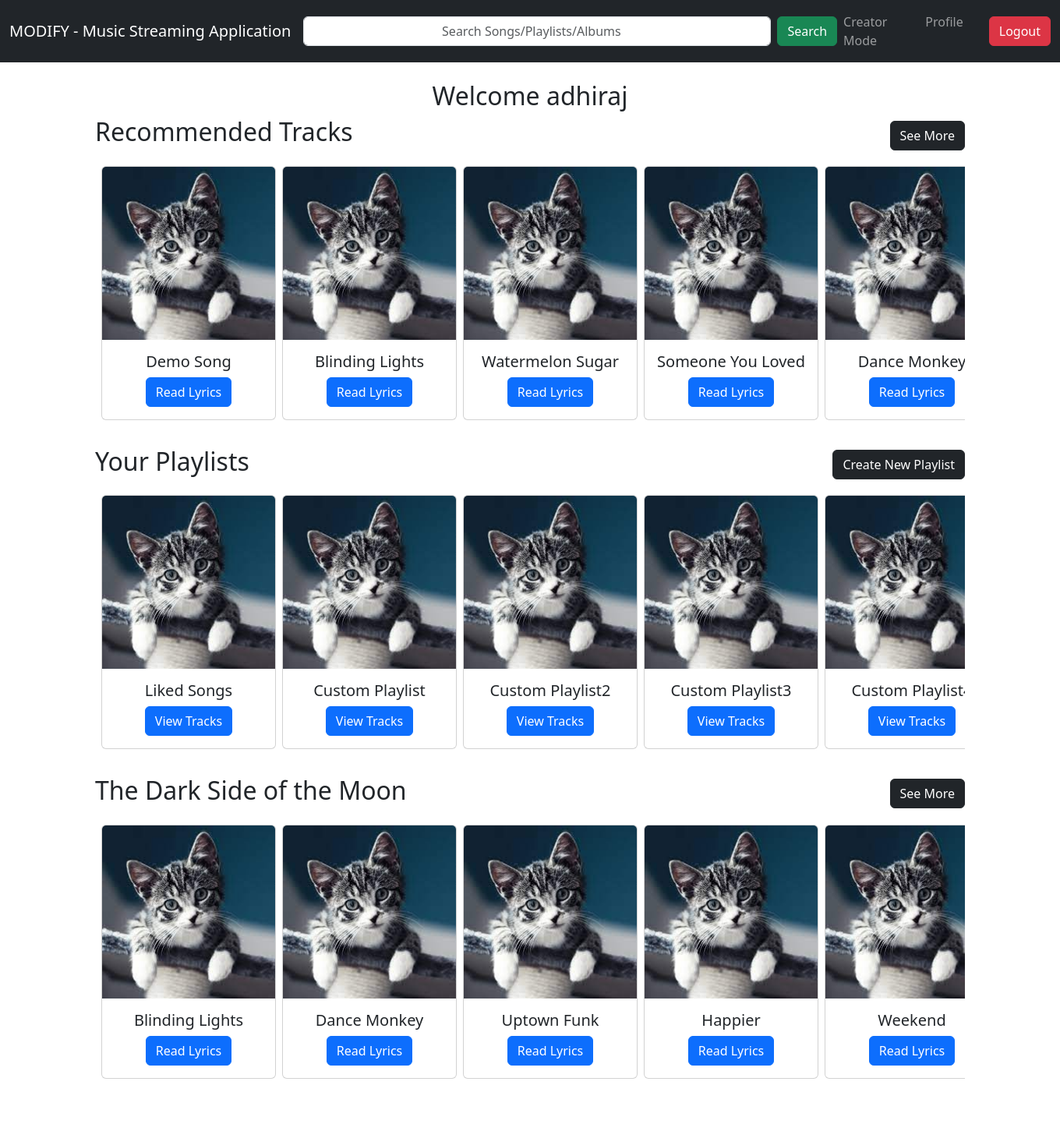
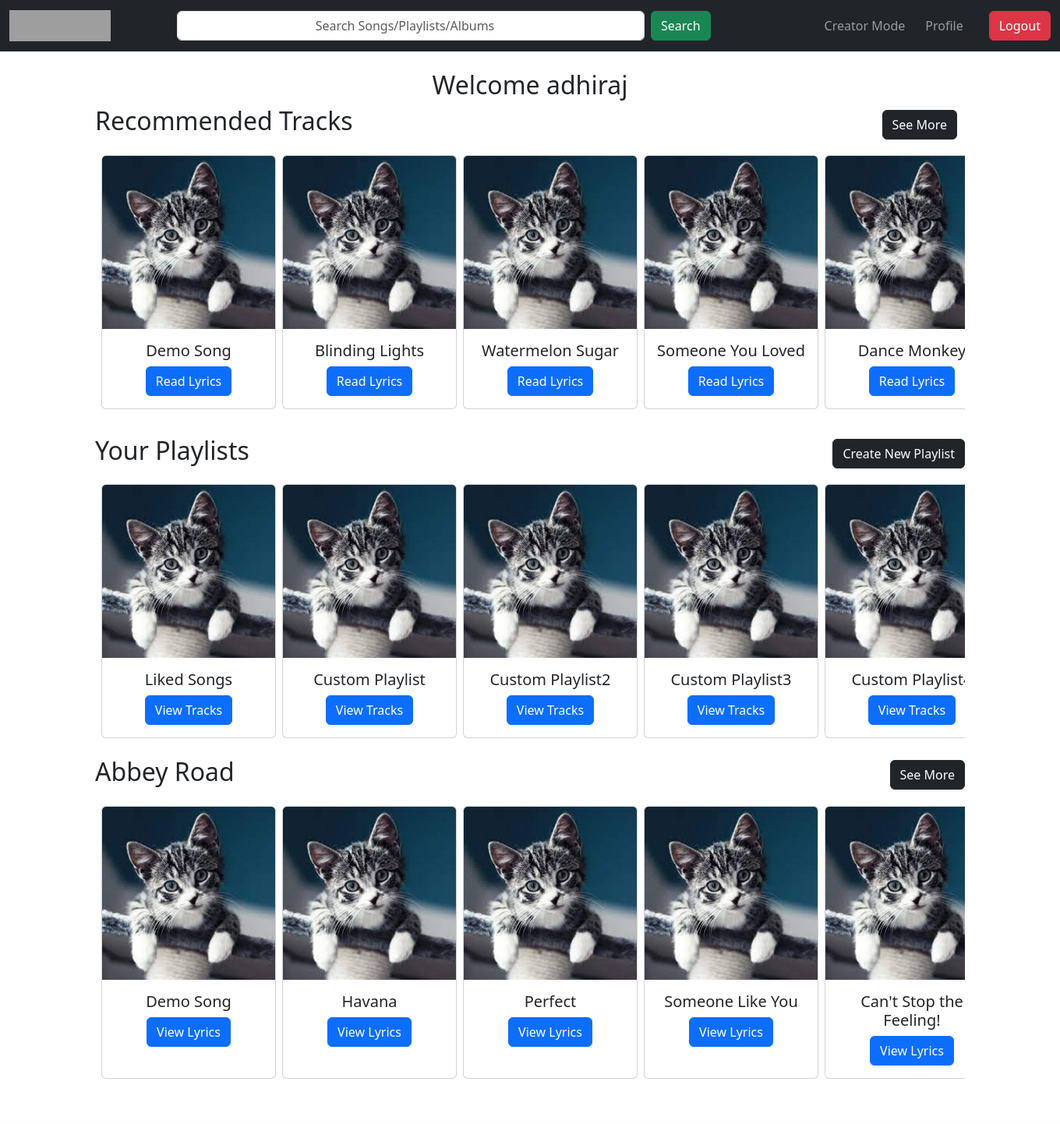
Before and after one commit to adhirajpandey/Modify, a Flask app: page /user-home in a window 1360 px wide. Shown: the whole page at 78% size. After the commit the page ends 1384 px from the top, so only its background shows below. Run offline with Flask 3, Linux system fonts and the light colour scheme; a user stored in the database is signed in; data comes from the database, SQL or seed files in the repository; grey boxes are pictures that could not be loaded.

Commit message:
Fix user home

```diff
--- a/application/controllers.py
+++ b/application/controllers.py
@@ -88,9 +88,17 @@ def user_home():
         # recommended_tracks = Song.query.filter(Song.rating > RATING_LIMIT).limit(10).all()
         recommended_tracks = Song.query.limit(10).all()
         user_playlists = Playlist.query.filter(Playlist.user_id==session['user_id']).limit(10).all()
-        featured_album = Album.query.filter(Album.id==1).first()
-        featured_album_songs = Song.query.filter(Song.album==1).limit(10).all()
-        return render_template("user_home.html", username=session['username'], recommended_tracks=recommended_tracks, user_playlists=user_playlists, featured_album=featured_album, featured_album_songs=featured_album_songs)
+        featured_album_id = 2
+        featured_album = Album.query.filter_by(id=featured_album_id).first()
+        featured_album_songs = Song.query.filter_by(album=featured_album_id).limit(10).all()
+        return render_template("user_home.html",
+                               username=session['username'],
+                               recommended_tracks=recommended_tracks,
+                               user_playlists=user_playlists,
+                               featured_album=featured_album,
+                               featured_album_songs=featured_album_songs,
+                               featured_album_id=featured_album_id
+                               )
     else:
         return redirect(url_for('user_login'))
 
@@ -300,6 +308,10 @@ def admin_all_albums():
 def song_edit(song_id):
     if 'user_id' in session and session['type'] == 'creator':
         song_details = Song.query.filter_by(id=song_id).first()
+        if song_details.album != -1:
+                current_album_name = Album.query.filter_by(id=song_details.album).first().name
+        else:
+            current_album_name = "None"
         if request.method == "POST":
             new_title = request.form.get('title')
             new_artist = request.form.get('artist')
@@ -321,12 +333,8 @@ def song_edit(song_id):
             db.session.commit()
 
             message = "Song Edited Successfully, redirecting to Creator Dashboard"
-            return render_template("song_edit.html", song_details=song_details, message=message)
+            return render_template("song_edit.html", song_details=song_details, message=message, current_album_name=current_album_name)
         else:
-            if song_details.album != -1:
-                current_album_name = Album.query.filter_by(id=song_details.album).first().name
-            else:
-                current_album_name = "None"
             creator_albums = Album.query.filter_by(user_id=session['user_id']).all()
             return render_template("song_edit.html", song_details=song_details, creator_albums=creator_albums, current_album_name=current_album_name)
     else:
--- a/templates/base.html
+++ b/templates/base.html
@@ -9,7 +9,7 @@
   <body>
     <nav class="navbar navbar-expand-lg bg-dark navbar-dark">
       <div class="container-fluid">
-        <a class="navbar-brand" href="/user-home">MODIFY - Music Streaming Application</a>
+        <a class="navbar-brand" href="/user-home"><img src="/static/logo.png" alt="Modify Logo" width="130" height="40"></a>
         <button class="navbar-toggler" type="button" data-bs-toggle="collapse" data-bs-target="#navbarSupportedContent" aria-controls="navbarSupportedContent" aria-expanded="false" aria-label="Toggle navigation">
           <span class="navbar-toggler-icon"></span>
         </button>
--- a/templates/user_home.html
+++ b/templates/user_home.html
@@ -29,12 +29,10 @@
 {% endif %}
 
 <div class="container">
-    <div class="d-flex justify-content-between align-items-center">
+    <div class="d-flex justify-content-between align-items-center" style="padding-right:10px;">
         <h2 class="text-start">Recommended Tracks</h2>
         <a href="/recommended-tracks" class="btn btn-dark">See More</a>
     </div>
-
-
 
     <div class="d-flex flex-nowrap overflow-auto">
         {% for song in recommended_tracks %}
@@ -61,41 +59,37 @@
     </div>
     <div class="d-flex flex-nowrap overflow-auto">
         {% for playlist in user_playlists %}
-        <div class="col ms-2 mt-3">
-            <div class="card" style="width: 14rem; margin-bottom: 10px;">
-                <img class="card-img-top" src="/static/cat.jpg" alt="Card image cap">
-                <div class="card-body text-center">
-                    <h5 class="card-title">{{ playlist.name }}</h5>
-                    <a href="playlist-details/{{ playlist.id }}" class="btn btn-primary">View Tracks</a>
-                </div>
+        <div class="card col-3 ms-2 mt-3" style="min-width: 14rem; max-width: 14rem;">
+            <img class="card-img-top" src="/static/cat.jpg" alt="Card image cap">
+            <div class="card-body text-center">
+                <h5 class="card-title">{{ playlist.name }}</h5>
+                <a href="playlist-details/{{ playlist.id }}" class="btn btn-primary">View Tracks</a>
             </div>
         </div>
         {% endfor %}
     </div>
 </div>
-
 <br>
 
+{% if featured_album %}
 <div class="container">
     <div class="d-flex justify-content-between align-items-center">
         <h2 class="text-start">{{ featured_album.name }}</h2>
-        <a href="/album-details/{{ featured_album.id }}" class="btn btn-dark">See More</a>
+        <a href="/album-details/{{ featured_album_id }}" class="btn btn-dark">See More</a>
     </div>
     <div class="d-flex flex-nowrap overflow-auto">
         {% for song in featured_album_songs %}
-        <div class="col ms-2 mt-3">
-            <div class="card" style="width: 14rem; margin-bottom: 10px;;">
-                <img class="card-img-top" src="/static/cat.jpg" alt="Card image cap">
-                <div class="card-body text-center">
-                    <h5 class="card-title">{{ song.name }}</h5>
-                    <a href="/song-details/{{ song.id }}" class="btn btn-primary">Read Lyrics</a>
-                </div>
+        <div class="card col-3 ms-2 mt-3" style="min-width: 14rem; max-width: 14rem;">
+            <img class="card-img-top" src="/static/cat.jpg" alt="Card image cap">
+            <div class="card-body text-center">
+                <h5 class="card-title">{{ song.name }}</h5>
+                <a href="song-details/{{ song.id }}" class="btn btn-primary">View Lyrics</a>
             </div>
         </div>
         {% endfor %}
-
     </div>
 </div>
+{% endif %}
 
 <br>
 <br>
```
